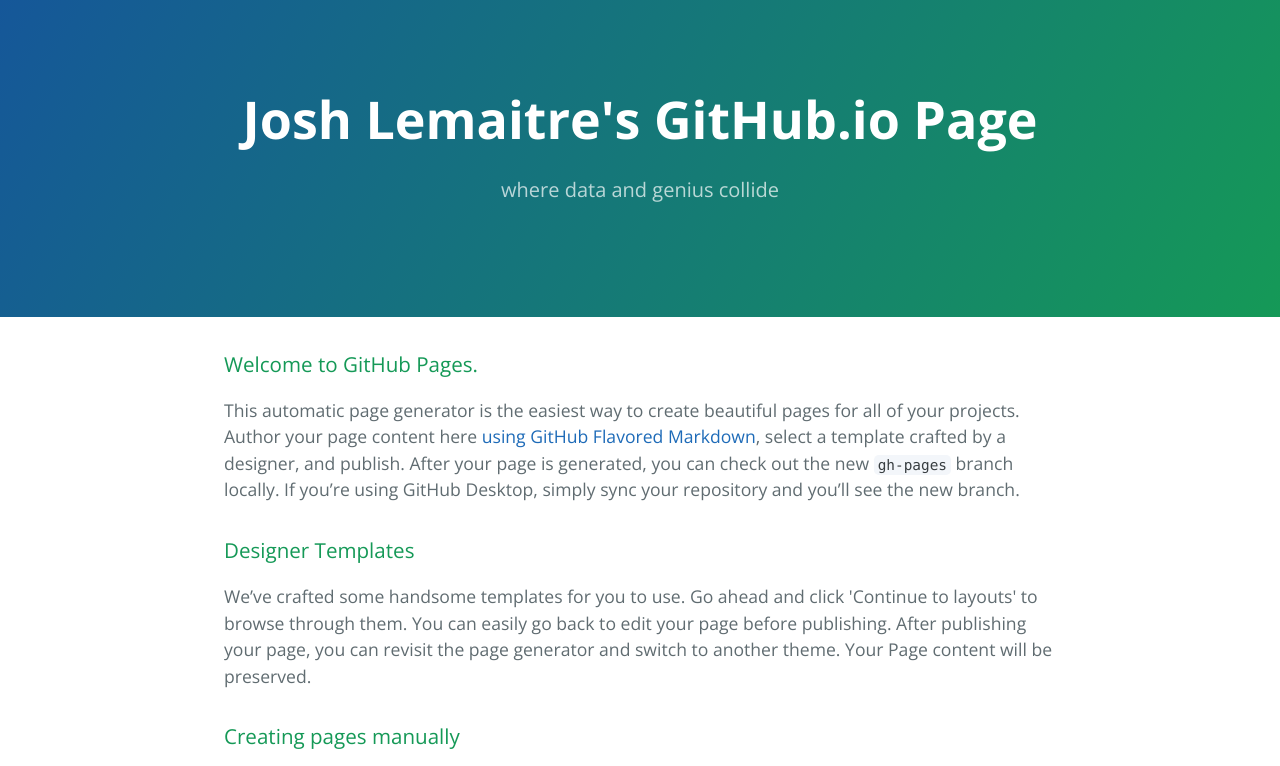
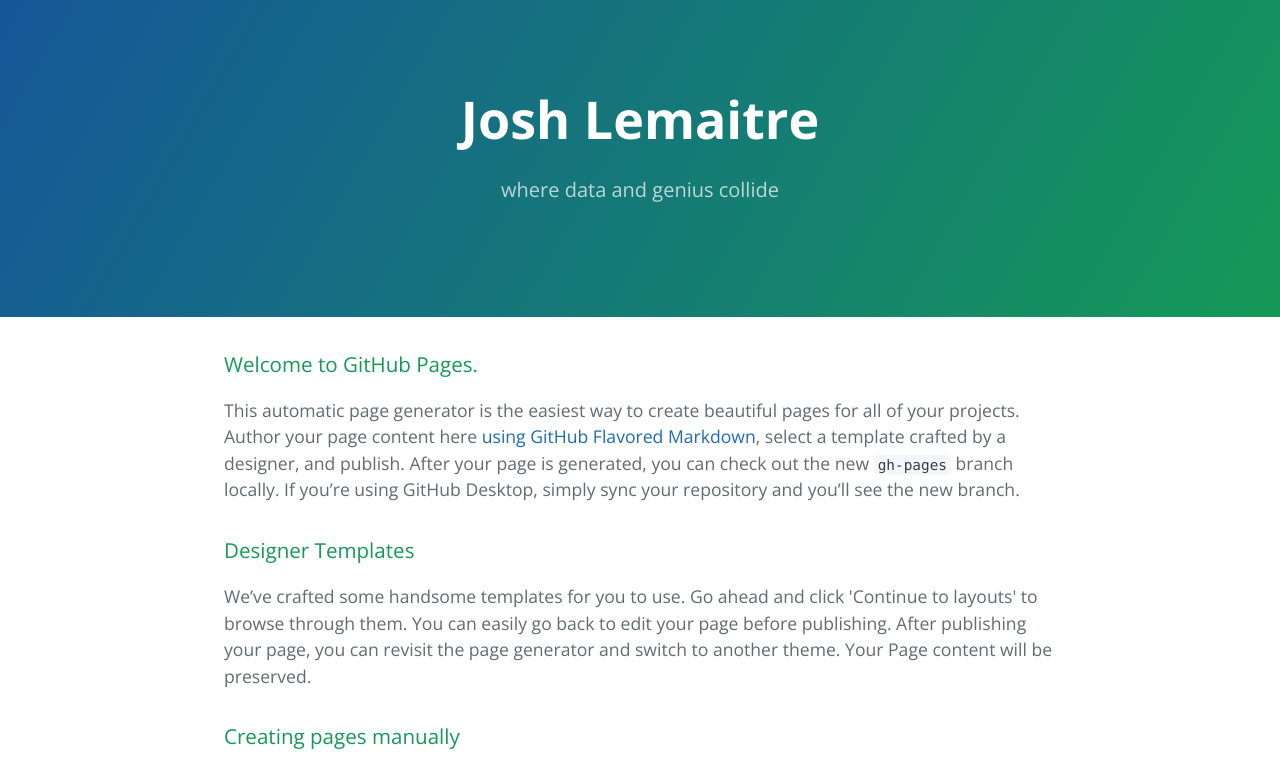
Before and after one commit to joshlemaitre/joshlemaitre.github.io, a plain HTML site: page index.html in a window 1280 px wide. Shown: the top 766 px of the page. Drawn offline with nearby package versions, Linux system fonts and the light colour scheme.

Commit message:
Update index.html

```diff
--- a/index.html
+++ b/index.html
@@ -11,7 +11,7 @@
   </head>
   <body>
     <section class="page-header">
-      <h1 class="project-name">Josh Lemaitre&#39;s GitHub.io Page</h1>
+      <h1 class="project-name">Josh Lemaitre</h1>
       <h2 class="project-tagline">where data and genius collide</h2>
     </section>
 
```
